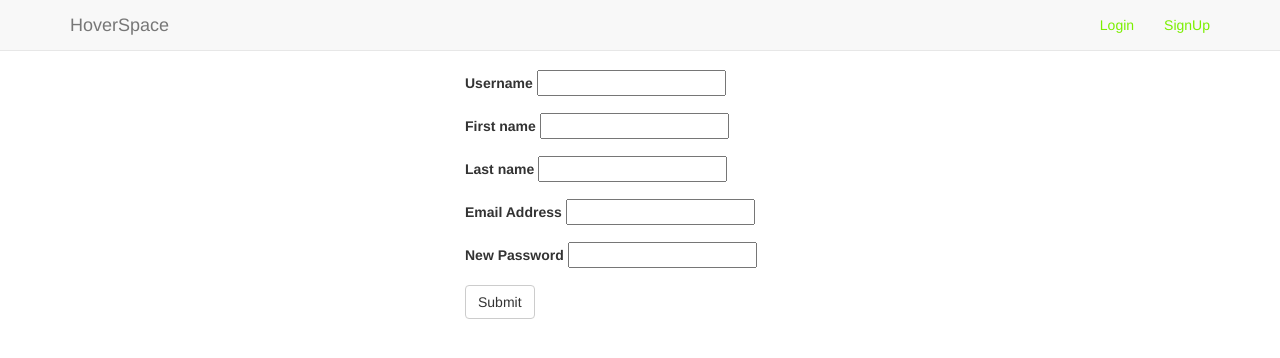
After one commit to LNM-HoverSpace/HoverSpace, a Flask app: page /signup in a window 1280 px wide. The commit adds this page. Shown: the top 358 px of the page. Run offline with Flask 2, Linux system fonts and the light colour scheme; some libraries are stand-ins or nearby versions.

Commit message:
SignUp implemented

```diff
--- a/HoverSpace/auth.py
+++ b/HoverSpace/auth.py
@@ -1,9 +1,9 @@
-from .application import app, lm
+from HoverSpace.application import app, lm
 from flask import request, redirect, render_template, url_for, flash
 from flask_login import login_user, logout_user, login_required
-from .models import USERS_COLLECTION
-from .user import User
-from .forms import LoginForm
+from HoverSpace.models import USERS_COLLECTION
+from HoverSpace.user import User
+from HoverSpace.forms import LoginForm, SignUpForm
 
 @app.route('/')
 def home():
@@ -23,11 +23,28 @@ def login():
         flash("Wrong username or password!", category='error')
     return render_template('login.html', title='login', form=form)
 
-
 @app.route('/logout')
 def logout():
     logout_user()
     return redirect(url_for('login'))
+
+@app.route('/signup', methods=['GET', 'POST'])
+def signup():
+    form = SignUpForm()
+    if request.method == 'POST' and form.validate_on_submit():
+        user = USERS_COLLECTION.find_one( {'username': form.username.data} )
+        if user:
+            flash("That email has already been taken", category='error')
+        else:
+            user = USERS_COLLECTION.find_one( {'email': form.email.data} )
+            if user:
+                flash("That username has already been taken", category='error')
+            else:
+                flash("SignUp successfull!", category='success')
+                user_obj = User(form.username.data, form.email.data, form.firstname.data,
+                        form.lastname.data, form.password.data, db=True)
+                return redirect(url_for('login'))
+    return render_template('signup.html', title='signup', form=form)
 
 @app.route('/empty', methods=['GET', 'POST'])
 @login_required
--- a/HoverSpace/forms.py
+++ b/HoverSpace/forms.py
@@ -1,10 +1,37 @@
 from flask_wtf import FlaskForm
-from wtforms import StringField, PasswordField
-from wtforms.validators import DataRequired
-
+from wtforms import StringField, PasswordField, TextField
+from wtforms.validators import DataRequired, Length, EqualTo
 
 class LoginForm(FlaskForm):
-    """Login form to access writing and settings pages"""
 
     username = StringField('Username', validators=[DataRequired()])
     password = PasswordField('Password', validators=[DataRequired()])
+
+
+class SignUpForm(FlaskForm):
+
+    username = StringField('Username', [DataRequired(), Length(min=4, max=25)])
+    email = StringField('Email Address', [DataRequired(), Length(min=6, max=35)])
+    firstname = TextField("First name", [DataRequired()])
+    lastname = TextField("Last name", [DataRequired()])
+    password = PasswordField('New Password', [DataRequired()])
+    #confirm = PasswordField('Repeat Password', [DataRequired()])
+
+    '''def __init__(self, *args, **kwargs):
+        FlaskForm.__init__(self, *args, **kwargs)
+
+    def validate(self):
+        if not FlaskForm.validate(self):
+            return False
+
+        user = USERS_COLLECTION.find_one( {"email": self.email} )
+        if user:
+            self.email.errors.append("That email is already taken!")
+            return False
+
+        user = USERS_COLLECTION.find_one( {"username": self.username} )
+        if user:
+            self.username.errors.append("That username is already taken!")
+            return False
+
+        return True'''
--- a/HoverSpace/models.py
+++ b/HoverSpace/models.py
@@ -2,4 +2,5 @@ from pymongo import MongoClient
 
 DB_NAME = 'hoverspace'
 DATABASE = MongoClient()[DB_NAME]
+
 USERS_COLLECTION = DATABASE.users
--- a/HoverSpace/templates/base.html
+++ b/HoverSpace/templates/base.html
@@ -34,7 +34,8 @@
                         {% if current_user.is_authenticated %}
                             <li><a href="{{ url_for('logout') }}">Logout</a></li>
                         {% else %}
-                            <li><a href="{{ url_for('login') }}">Login</a></li>
+                          <li><a href="{{ url_for('login') }}">Login</a></li>
+                          <li><a href="{{ url_for('signup') }}">SignUp</a></li>
                         {% endif %}
                     </ul>
                 </div>
--- /dev/null
+++ b/HoverSpace/templates/signup.html
@@ -0,0 +1,31 @@
+{% extends "base.html" %}
+{% block content %}
+
+  <form action="" method="POST" name="form">
+    <div class="col-md-4 col-md-offset-4">
+      {{ form.hidden_tag() }}
+      <div class="form-group">
+        <label class="control-label" for="username">Username</label>
+        {{ form.username }}
+      </div>
+      <div class="form-group">
+        <label class="control-label" for="firstname">First name</label>
+        {{ form.firstname }}
+      </div>
+      <div class="form-group">
+        <label class="control-label" for="lastname">Last name</label>
+        {{ form.lastname }}
+      </div>
+      <div class="form-group">
+        <label class="control-label" for="email">Email Address</label>
+        {{ form.email }}
+      </div>
+      <div class="form-group">
+        <label class="control-label" for="password">New Password</label>
+        {{ form.password }}
+      </div>
+      <button class="btn btn-default" type="submit">Submit</button>
+    </div>
+  </form>
+
+{% endblock %}
```
Also changed, not shown: HoverSpace/Questions/questions.py (deleted, +0 -14 lines), HoverSpace/Questions/templates/post-a-question.html (deleted, +0 -14 lines), HoverSpace/user.py (+16 -4 lines), populateDB.py (deleted, +0 -23 lines), HoverSpace/Questions/__init__.py (deleted).
